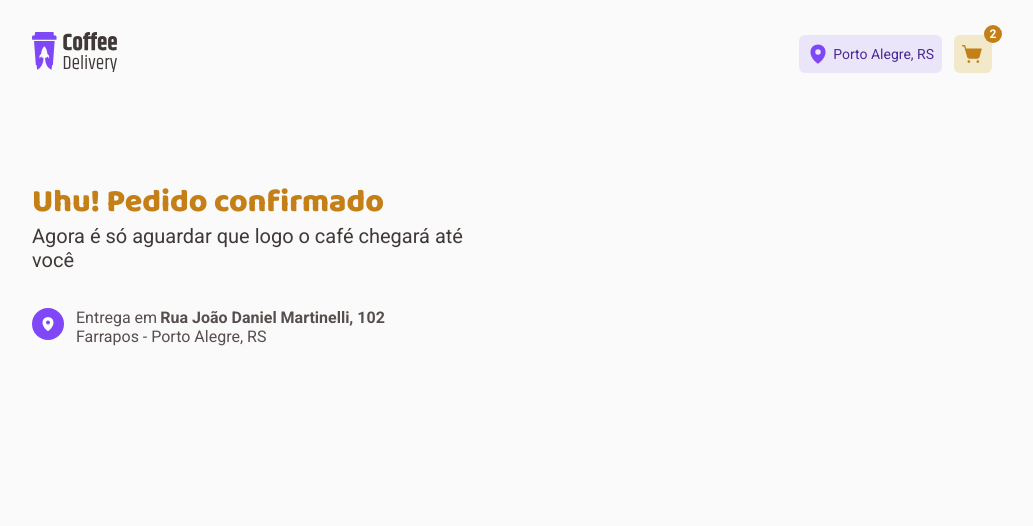
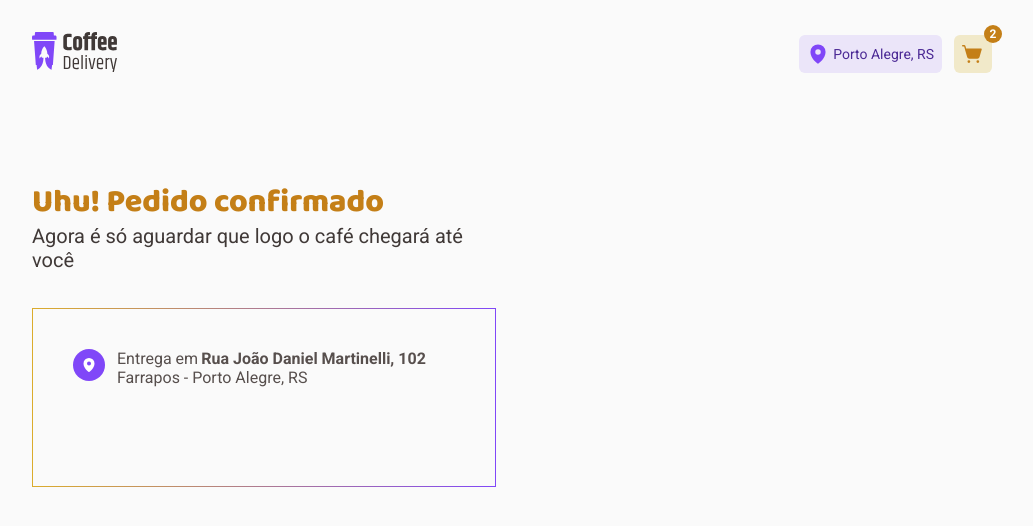
Before and after one commit to MartinGBB/coffee-delivery, a React (Vite) app: page /success in a window 1280 px wide. Shown: the top 526 px of the page, without its empty margins (128-1161 px from the left). Built offline with nearby package versions, Linux system fonts and the light colour scheme.

Commit message:
style: adicionar borde degradente

```diff
--- a/src/pages/Success/styles.ts
+++ b/src/pages/Success/styles.ts
@@ -33,6 +33,14 @@ export const SuccessContainer = styled.div`
 export const InfoContainer = styled.div`
   grid-column: 1;
   grid-row: 2;
+  padding: 40px;
+  border: 1px solid transparent;
+  border-image: linear-gradient(to left, #8047f8, #dbac2c);
+  border-image-slice: 1;
+  border-radius: 6px 36px;
+
+  /* background: linear-gradient(to left, transparent, transparent),
+    linear-gradient(to left, transparent, transparent); */
 
   /* display: grid;
   grid-template-columns: 2rem 1fr;
```
